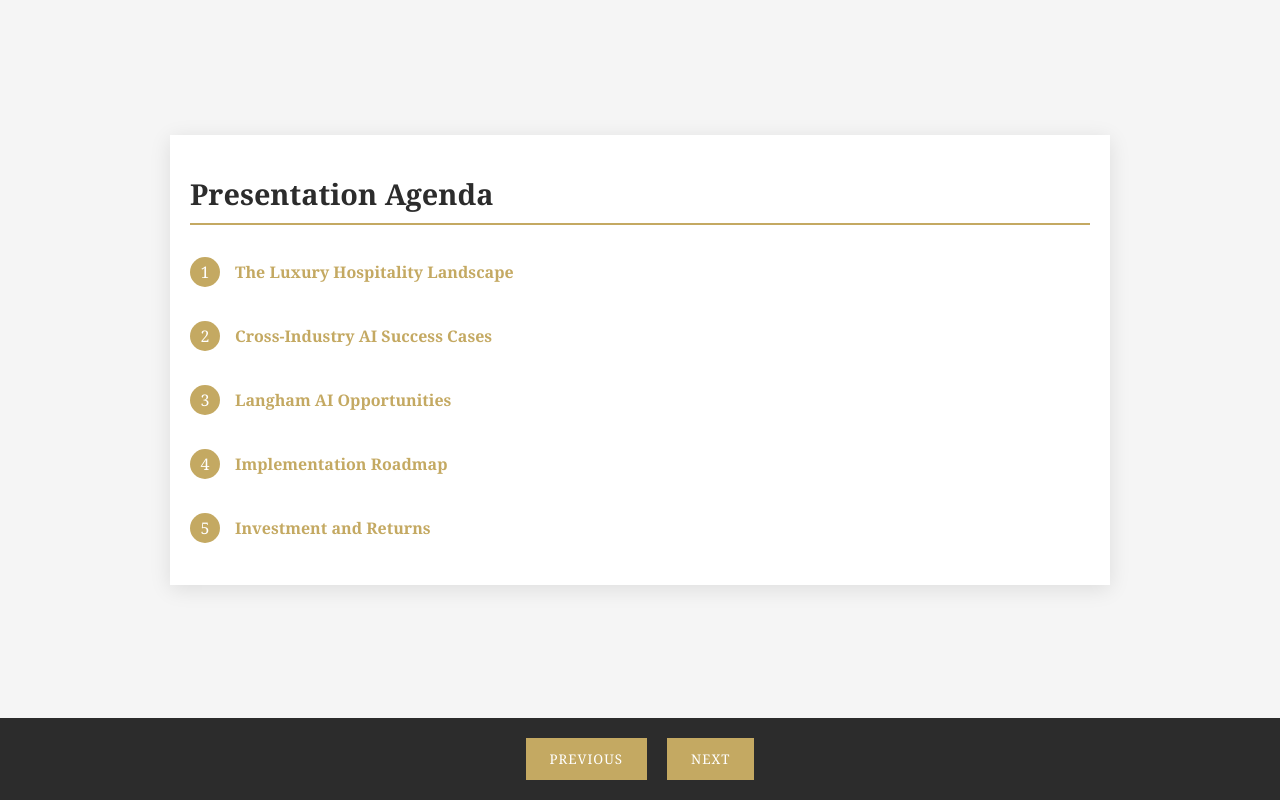
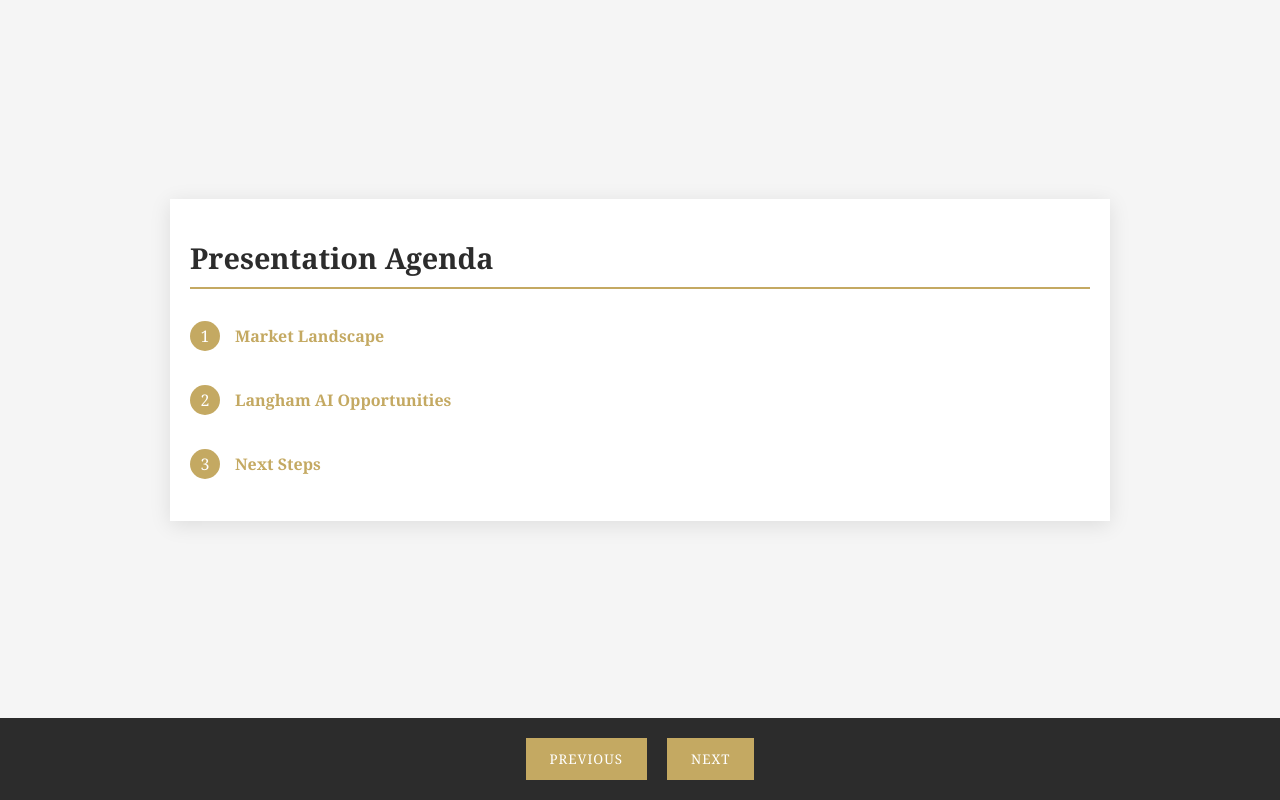
Before and after one commit to BarbieCh/Langham-AI-v5, a plain HTML site: page index.html in a window 1280 px wide. Both pictures are taken after a click on the button "NEXT". Drawn offline with nearby package versions, Linux system fonts and the light colour scheme.

Commit message:
Update index.html

```diff
--- a/index.html
+++ b/index.html
@@ -288,23 +288,15 @@
             <h1>Presentation Agenda</h1>
             <div class="agenda-item">
                 <div class="agenda-number">1</div>
-                <h3>The Luxury Hospitality Landscape</h3>
+                <h3>Market Landscape</h3>
             </div>
             <div class="agenda-item">
                 <div class="agenda-number">2</div>
-                <h3>Cross-Industry AI Success Cases</h3>
+                <h3>Langham AI Opportunities</h3>
             </div>
             <div class="agenda-item">
                 <div class="agenda-number">3</div>
-                <h3>Langham AI Opportunities</h3>
-            </div>
-            <div class="agenda-item">
-                <div class="agenda-number">4</div>
-                <h3>Implementation Roadmap</h3>
-            </div>
-            <div class="agenda-item">
-                <div class="agenda-number">5</div>
-                <h3>Investment and Returns</h3>
+                <h3>Next Steps</h3>
             </div>
         </div>
 
```
